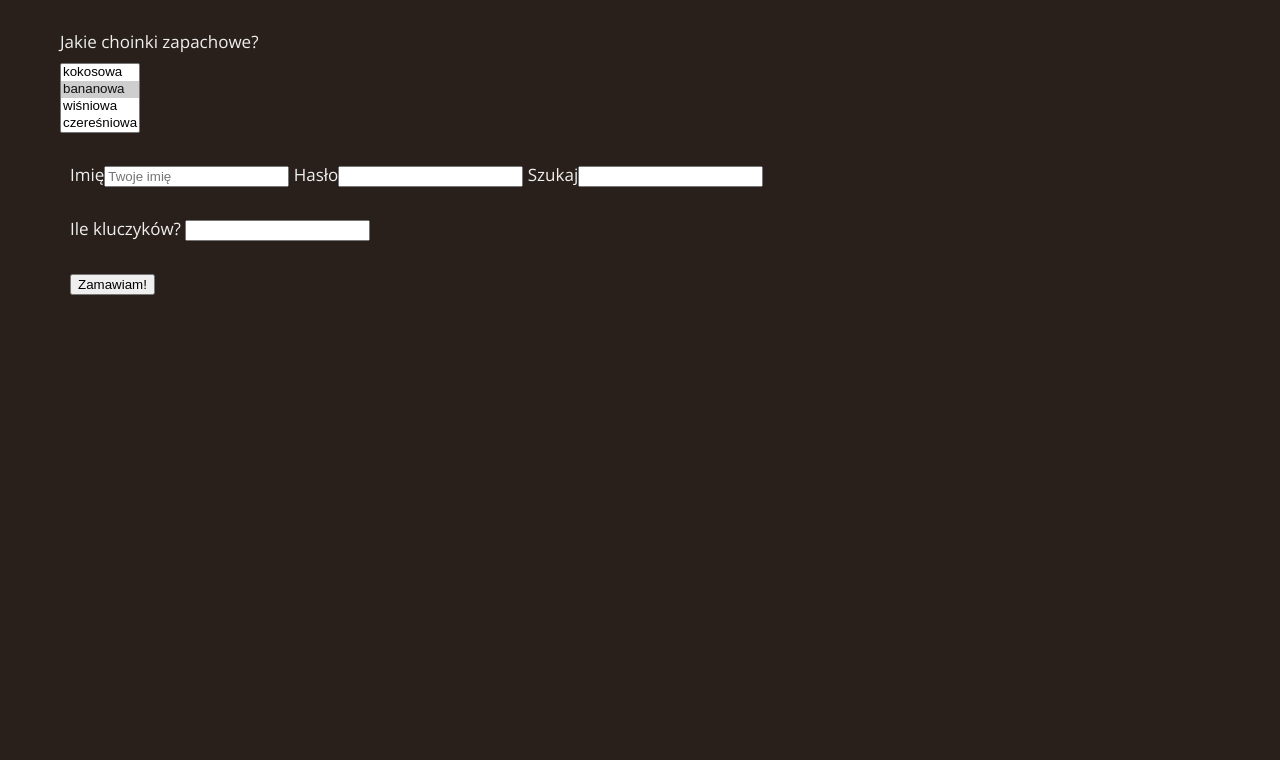
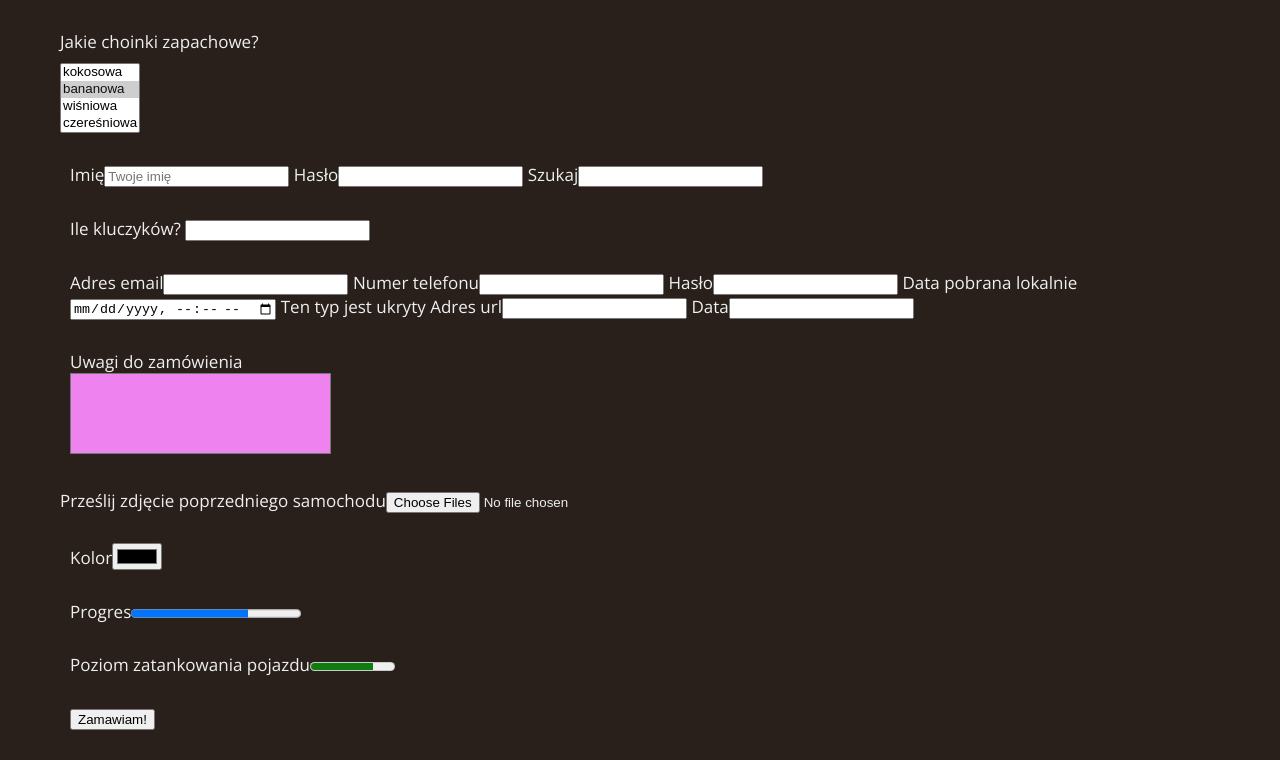
Before and after one commit to spiewakrobert/form_controls, a plain HTML site: page index.html in a window 1280 px wide. Shown: the part 442-1202 px from the top of the page. Before the commit the page ends 800 px from the top, so only its background shows below. Drawn offline with nearby package versions, Linux system fonts and the light colour scheme.

Commit message:
More controls.

```diff
--- a/index.html
+++ b/index.html
@@ -32,7 +32,7 @@
 
 		<article>
 
-			<form action="order.php" method="post">
+			<form action="order.php" method="post" enctype="multipart/form-data">
 
 					<div class="row">
 
@@ -124,6 +124,50 @@
 
 				<div class="row">
 
+					<label>Adres email<input type="email" name="adres" required></label>
+					<label>Numer telefonu<input type="tel" name="telefon"></label>
+					<label>Hasło<input type="password" name="haslo"></label>
+					<label>Data pobrana lokalnie<input type="datetime-local" name="czaslokalnie"></label>
+					<label>Ten typ jest ukryty<input type="hidden" name="ukrytecos"></label>
+					<label>Adres url<input type="url" name="url"></label>
+					<label>Data<input type="datetime" name="data"></label>
+
+				</div>
+
+				<div class="row">
+
+					<div><label for="komentarz">Uwagi do zamówienia</label></div>
+					<textarea name="komentarz" id="komentarz" rows="5" cols="30" maxlength="30"></textarea>
+
+
+				</div>
+
+				<div>
+
+					<label>Prześlij zdjęcie poprzedniego samochodu</label><input type="file" name="obraz"
+					accept="image/x-png,image/jpeg" multiple>
+
+				</div>
+
+				<div class="row">
+
+					<label>Kolor<input type="color" name="kolor"></label>
+
+				</div>
+
+				<div class="row">
+
+					<label>Progres</label><progress max="100" value="69"></progress>
+
+				</div>
+
+				<div class="row">
+
+					<label>Poziom zatankowania pojazdu</label><meter min="0" max="100" value="75" optimum="40"></meter>
+				</div>
+
+				<div class="row">
+
 					<input type="submit" value="Zamawiam!" name="kluczyk" step="1">
 
 				</div>
--- a/main.css
+++ b/main.css
@@ -28,3 +28,9 @@ h1
 	margin: 0px 10px;
 	display: inline-block;
 }
+
+#komentarz
+{
+	resize: none;
+	background-color: violet;
+}
```
